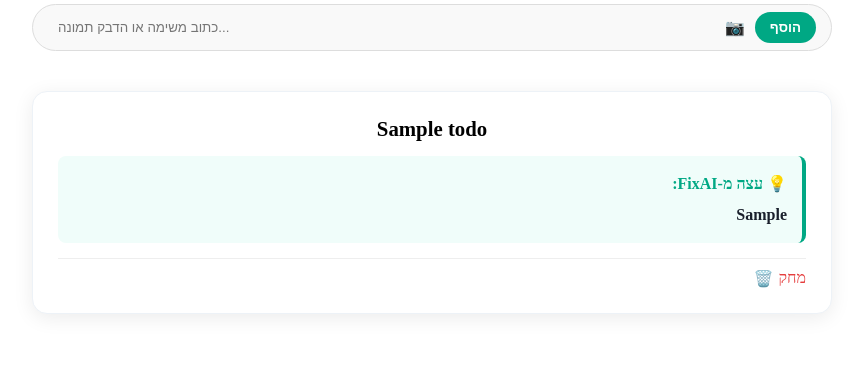
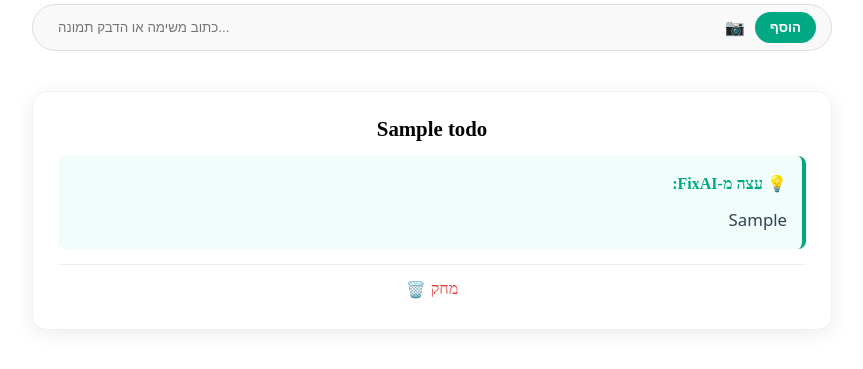
Before and after one commit to oranmeir-git/FixAI, a Flask app: page / in a window 1280 px wide. Shown: the part 144-513 px from the top of the page, without its empty margins (208-1071 px from the left). Run offline with Flask 3, Linux system fonts and the light colour scheme; tables that the repository leaves empty hold one stand-in row (values such as "Sample post").

Commit message:
Center delete button and improve advice typography

```diff
--- a/templates/index.html
+++ b/templates/index.html
@@ -33,14 +33,14 @@
             {% if todo.advice %}
                 <div class="ai-advice" style="background-color: #f0fdfa; border-right: 4px solid #00a884; padding: 15px; margin-top: 15px; border-radius: 8px; direction: rtl; text-align: right;">
                     <span style="font-weight: bold; color: #00a884; display: block; margin-bottom: 5px;">💡 עצה מ-FixAI:</span>
-                    <span style="font-weight: 600;">{{ todo.advice }}</span>
+                    <span style="font-family: system-ui, -apple-system, BlinkMacSystemFont, 'Segoe UI', Roboto, sans-serif; font-size: 1.05em; line-height: 1.6; color: #334155; font-weight: 500; display: inline-block; margin-top: 5px;">{{ todo.advice }}</span>
                 </div>
             {% endif %}
 
-            <div style="margin-top: 15px; border-top: 1px solid #eee; padding-top: 10px; display: flex; justify-content: flex-end; align-items: center; direction: ltr;">
-                <a href="/delete/{{ todo.id }}" style="text-decoration: none; color: #e53e3e; display: flex; flex-direction: row; align-items: center; gap: 5px; direction: ltr;">
+            <div style="margin-top: 15px; border-top: 1px solid #eee; padding-top: 10px; display: flex; justify-content: center; align-items: center; direction: ltr;">
+                <a href="/delete/{{ todo.id }}" style="text-decoration: none; color: #e53e3e; display: flex; flex-direction: row; align-items: center; gap: 5px; direction: ltr; padding: 5px 15px; border-radius: 6px; transition: background-color 0.2s;" onmouseover="this.style.backgroundColor='#fee2e2'" onmouseout="this.style.backgroundColor='transparent'">
                     <span style="direction: ltr;">🗑️</span>
-                    <span style="direction: ltr;">מחק</span>
+                    <span style="direction: ltr; font-weight: 500;">מחק</span>
                 </a>
             </div>
         </div>
```
